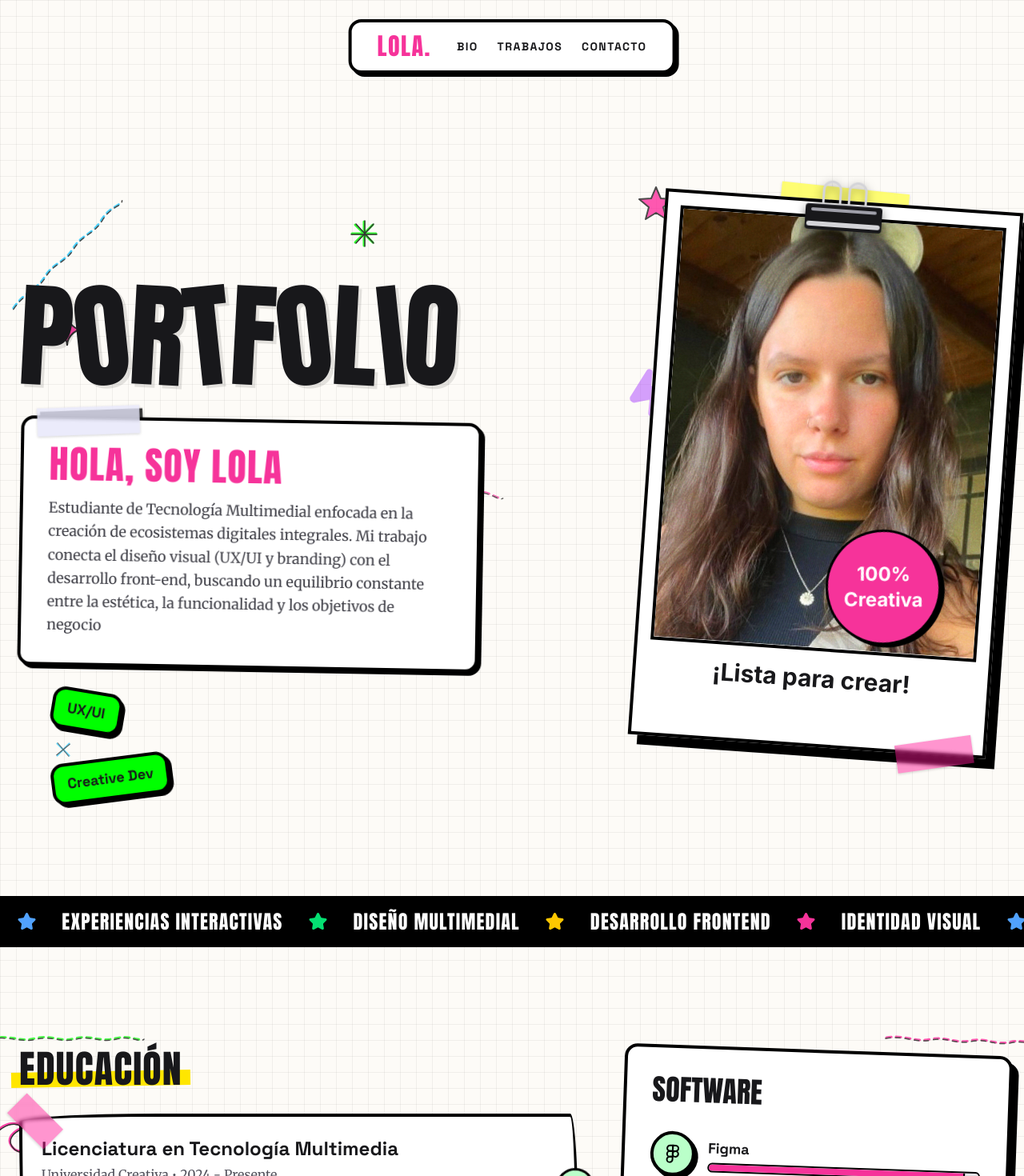
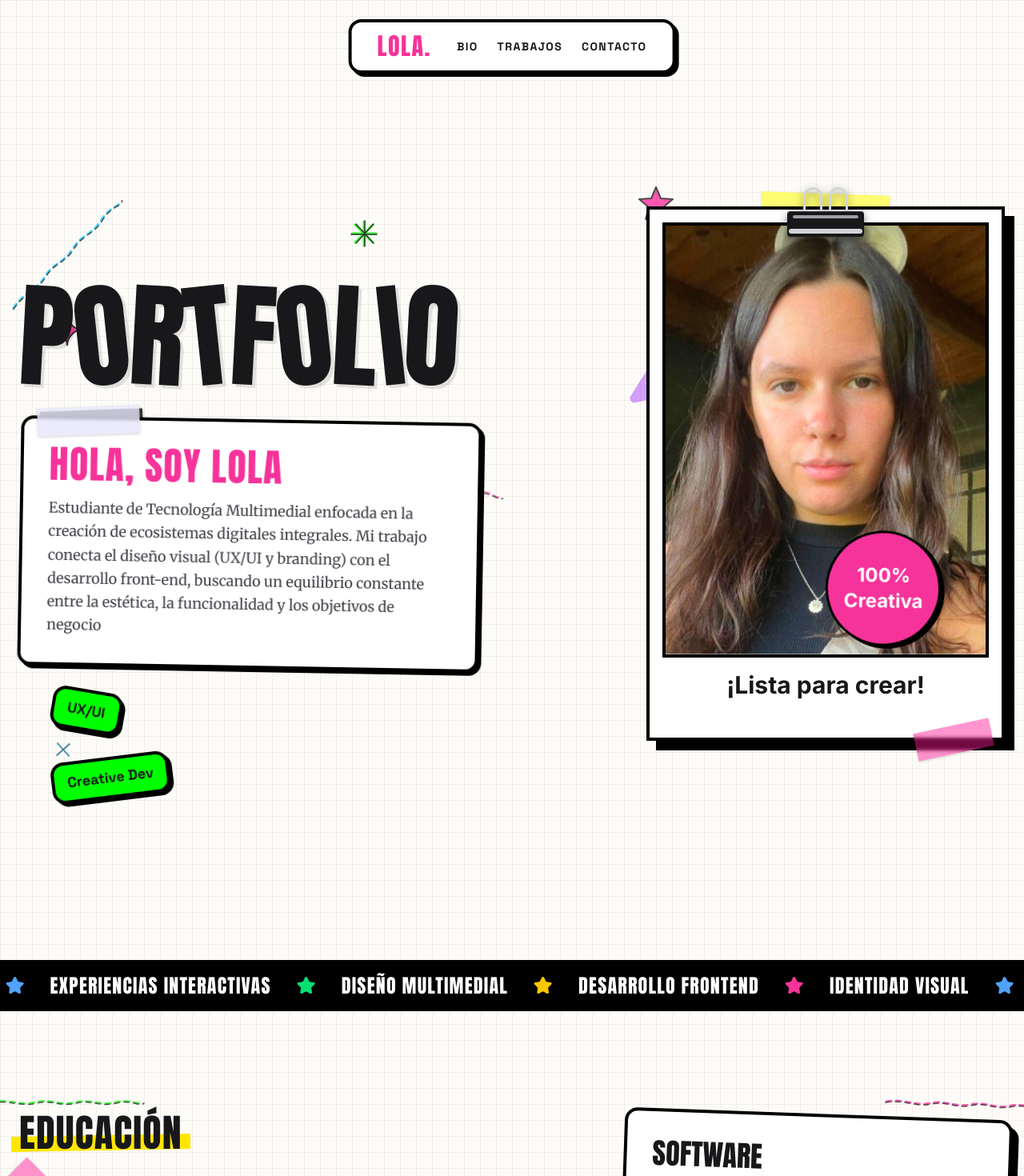
Before and after one commit to lolitaamazza/portfolio-lolamazza, a React (Vite) app: page / in a window 1280 px wide. Shown: the top 1470 px of the page at 80% size. Built offline with nearby package versions, Linux system fonts and the light colour scheme.

Commit message:
ultimo intento

```diff
--- a/src/App.tsx
+++ b/src/App.tsx
@@ -70,7 +70,7 @@ export default function App() {
       </nav>
 
       {/* Hero Section */}
-      <section className="pt-56 md:pt-48 pb-32 md:pb-32 px-6 max-w-7xl mx-auto relative z-20 mb-24 md:mb-0">
+      <section className="pt-72 md:pt-48 pb-32 px-6 max-w-7xl mx-auto relative z-20 mb-24 md:mb-0">
 
         <div className="w-full relative h-full flex flex-col justify-center mt-48 md:mt-0">
 
@@ -155,12 +155,7 @@ export default function App() {
             </div>
 
             {/* Right: Polaroid */}
-            <motion.div
-              initial={{ opacity: 0, scale: 0.8, rotate: 10 }}
-              animate={{ opacity: 1, scale: 1, rotate: 4 }}
-              transition={{ delay: 0.5, type: "spring" }}
-              className="relative w-full max-w-sm md:max-w-md mt-24 md:mt-0 mb-16 md:mb-0 mx-auto z-40"
-            >
+           <motion.div className="relative w-full max-w-[320px] md:max-w-md mt-32 md:mt-0 mb-32 md:mb-0 mx-auto z-40">
               {/* Binder Clip */}
               <div className="absolute -top-6 left-1/2 -translate-x-1/2 z-30 flex flex-col items-center drop-shadow-[0_4px_6px_rgba(0,0,0,0.5)] pointer-events-none">
                 {/* Wire handles */}
@@ -177,7 +172,7 @@ export default function App() {
                 </div>
               </div>
               <div className="washi-tape washi-yellow w-40 -top-4 left-1/2 -translate-x-1/2 z-20 rotate-2"></div>
-              <div className="bg-white p-4 pb-16 border-4 border-black shadow-[12px_12px_0px_0px_rgba(0,0,0,1)] relative z-10">
+              <div className="bg-white p-4 pb-12 border-4 border-black shadow-[12px_12px_0px_0px_rgba(0,0,0,1)] relative z-10">
                 <div className="film-grain border-4 border-black aspect-[3/4] overflow-hidden">
                   <img
                     src={miFoto}
@@ -196,7 +191,7 @@ export default function App() {
       </section>
 
       {/* Marquee Banner */}
-      <div className="w-full overflow-hidden bg-black text-white py-3 border-y-4 border-black z-10 relative">
+      <div className="w-full overflow-hidden bg-black text-white py-3 border-y-4 border-black z-50 relative mt-20">
         <div className="marquee-track flex items-center whitespace-nowrap font-display text-2xl uppercase tracking-wider w-max">
           <span className="mx-4">Diseño Multimedial</span> <Star className="inline w-6 h-6 text-yellow-400 fill-yellow-400 mx-4" />
           <span className="mx-4">Desarrollo Frontend</span> <Star className="inline w-6 h-6 text-pink-500 fill-pink-500 mx-4" />
```
